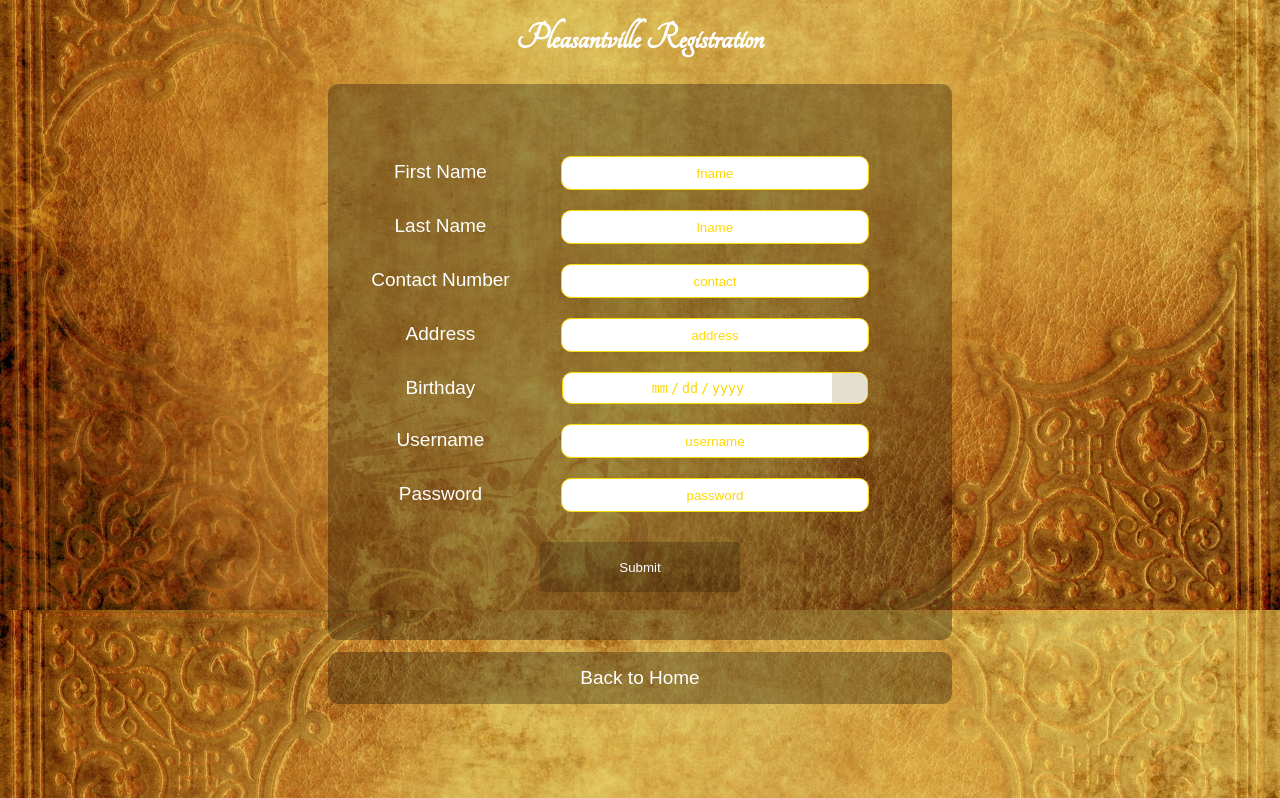
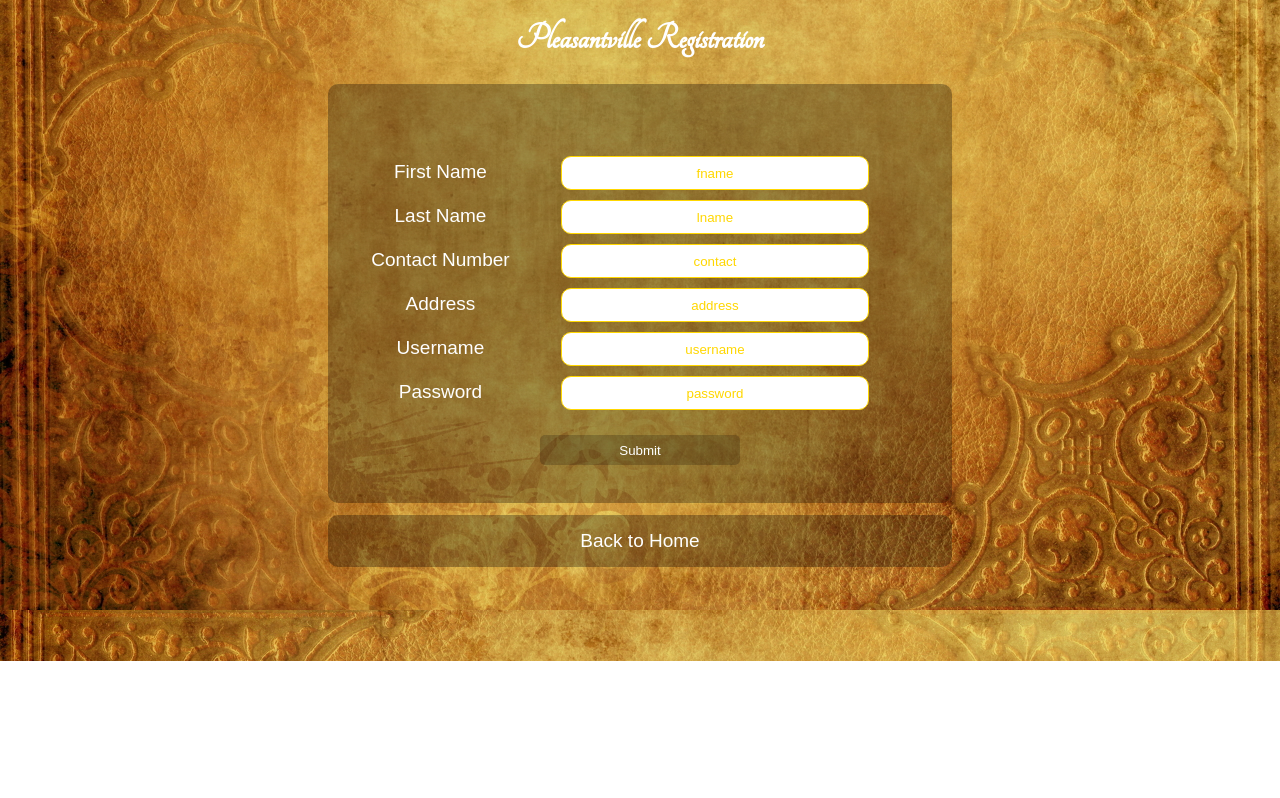
Before and after one commit to carljunepiao/pleasantville, a PHP site: page /register.html in a window 1280 px wide. Shown: the part 190-988 px from the top of the page. After the commit the page ends 851 px from the top, so only its background shows below. Run offline with PHP 8.4, Linux system fonts and the light colour scheme.

Commit message:
Birthday removed; Login to Register link added;

```diff
--- a/css/login-register.css
+++ b/css/login-register.css
@@ -51,8 +51,8 @@ a {
 
 .enter {
 	width: 200px;
-	height: 50px;
-	margin-top: 20px;
+	height: 30px;
+	margin-top: 5px;
 	background-color: rgba(0,0,0,0.2);
 	color: white;
 	border: none;
@@ -67,6 +67,16 @@ a {
 		background-color: rgba(0,0,0,0.7);
 	}
 
+.enter-container {
+	margin-top: 20px;
+}
+	.enter-container a {
+		padding: 0;
+		margin: 0;
+		width: 200px;
+		background-color: rgba(0,0,0,0);
+	}
+
 p {
 	color: white;
 	margin: 0;
@@ -77,7 +87,7 @@ input {
 	width: 55%;
 	height: 30px;
 	border-radius: 10px;
-	margin: 10px auto;
+	margin-top: 10px;
 	border: 1px solid gold;
 }
 
--- a/register.html
+++ b/register.html
@@ -27,12 +27,15 @@
 		<p class="attribute">Address</p>
 		<input class="address" type="address" placeholder="address">
 
-		<p class="attribute">Birthday</p>
-		<input class="bday" type="date">
+		<!-- <p class="attribute">Birthday</p> -->
+		<!-- <input class="bday" type="date"> -->
 
 		<p class="attribute">Username</p><input class="log" type="text" placeholder="username">
 		<p class="attribute">Password</p><input class="log" type="password" placeholder="password">
-		<input class="enter" type="submit" value="Submit">
+
+		<div class="enter-container">
+			<input class="enter" type="submit" value="Submit">
+		</div>
 
 	</div>
 
```
Also changed, not shown: login.html (+5 -2 lines), test.txt (deleted), trial.txt (deleted).
